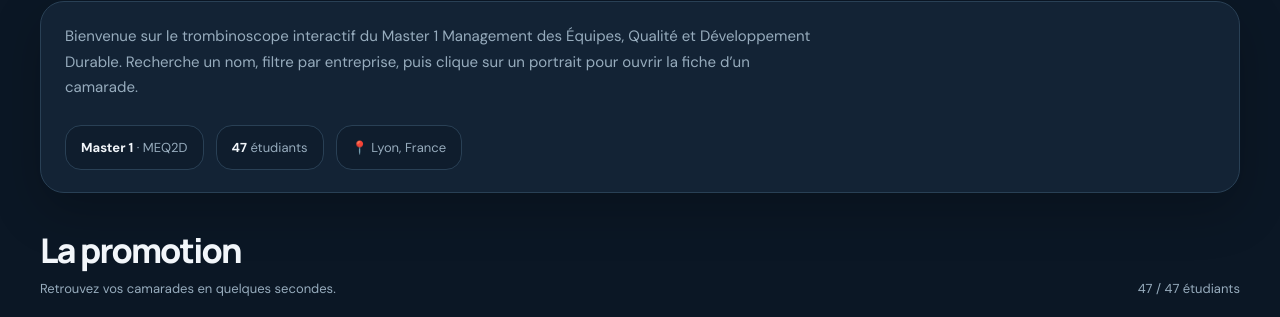
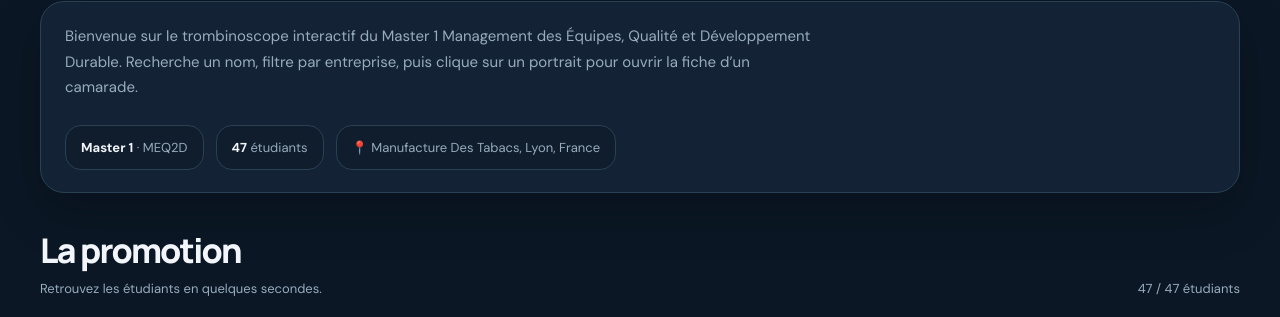
Before and after one commit to Bouhmid33/MEQ2DIAE, a plain HTML site: page index.html in a window 1280 px wide. Shown: the part 744-1061 px from the top of the page. Drawn offline with Linux system fonts and the light colour scheme.

Commit message:
Update index.html

```diff
--- a/index.html
+++ b/index.html
@@ -69,7 +69,7 @@
           <div class="heroinfo">
             <span class="chip"><strong>Master 1</strong> · MEQ2D</span>
             <span class="chip"><strong id="total">47</strong> étudiants</span>
-            <span class="chip">📍 Lyon, France</span>
+            <span class="chip">📍 Manufacture Des Tabacs, Lyon, France</span>
           </div>
         </div>
       </section>
@@ -78,7 +78,7 @@
         <div class="section-head">
           <div>
             <h2>La promotion</h2>
-            <p>Retrouvez vos camarades en quelques secondes.</p>
+            <p>Retrouvez les étudiants en quelques secondes.</p>
           </div>
           <span class="count" id="resultCount" aria-live="polite"></span>
         </div>
```
